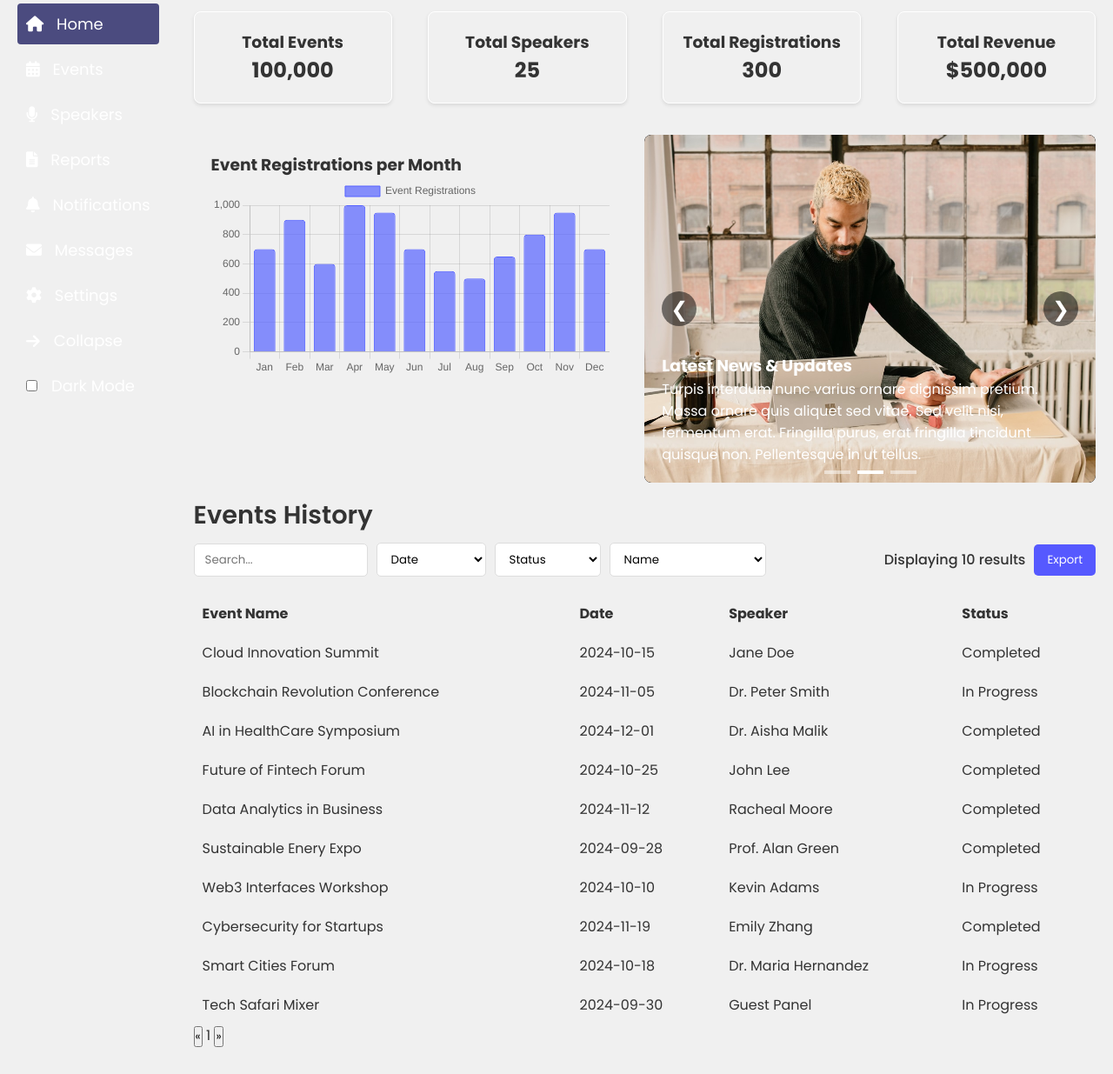
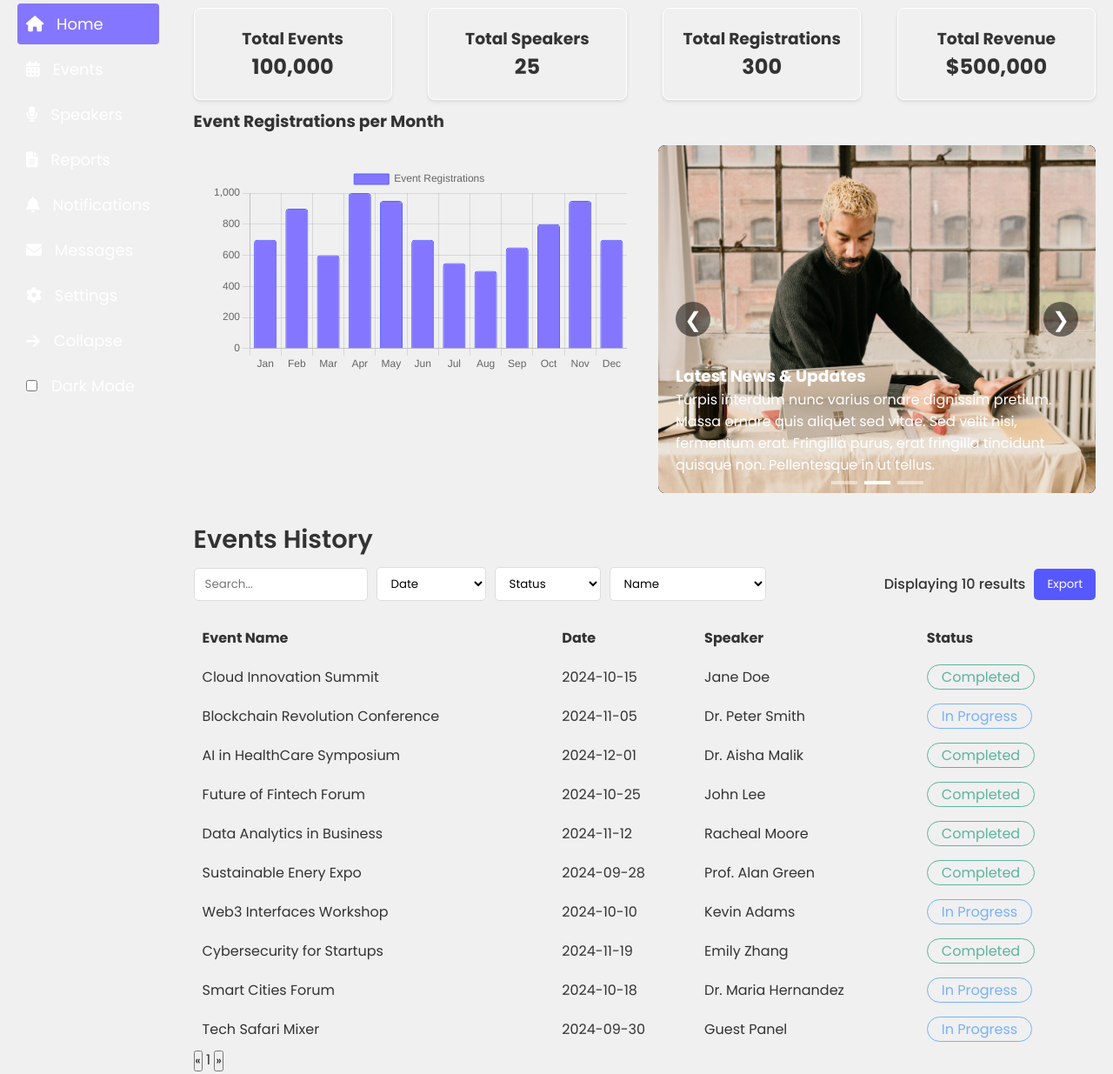
Before and after one commit to kelechiorunta/Alphatwelve-proj, a plain HTML site: page index.html in a window 1280 px wide. Shown: the part 71-1306 px from the top of the page at 87% size. Drawn offline with nearby package versions, Linux system fonts and the light colour scheme.

Commit message:
Initial setup for alpha proj

```diff
--- a/index.html
+++ b/index.html
@@ -84,9 +84,11 @@
 
       <!-- Event Registrations and News Section -->
       <section class="event-news">
-        <div class="event-chart">
-          <h3>Event Registrations per Month</h3>
-          <canvas id="chart"></canvas>
+        <div class="chart-container">
+            <h3>Event Registrations per Month</h3>
+            <div class="event-chart">
+                <canvas id="chart"></canvas>
+            </div>
         </div>
         <div class="carousel-container">
             <div class="news" style="background-image: url('./images/image1.png');">
@@ -201,25 +203,25 @@
               <td>AI in HealthCare Symposium</td>
               <td>2024-12-01</td>
               <td>Dr. Aisha Malik</td>
-              <td><span class="status in-progress">Completed</span></td>
+              <td><span class="status completed">Completed</span></td>
             </tr>
             <tr>
                 <td>Future of Fintech Forum</td>
                 <td>2024-10-25</td>
                 <td>John Lee</td>
-                <td><span class="status in-progress">Completed</span></td>
+                <td><span class="status completed">Completed</span></td>
               </tr>
               <tr>
                 <td>Data Analytics in Business</td>
                 <td>2024-11-12</td>
                 <td>Racheal Moore</td>
-                <td><span class="status in-progress">Completed</span></td>
+                <td><span class="status completed">Completed</span></td>
               </tr>
               <tr>
                 <td>Sustainable Enery Expo</td>
                 <td>2024-09-28</td>
                 <td>Prof. Alan Green</td>
-                <td><span class="status in-progress">Completed</span></td>
+                <td><span class="status completed">Completed</span></td>
               </tr>
               <tr>
                 <td>Web3 Interfaces Workshop</td>
@@ -231,7 +233,7 @@
                 <td>Cybersecurity for Startups</td>
                 <td>2024-11-19</td>
                 <td>Emily Zhang</td>
-                <td><span class="status in-progress">Completed</span></td>
+                <td><span class="status completed">Completed</span></td>
               </tr>
               <tr>
                 <td>Smart Cities Forum</td>
@@ -273,10 +275,12 @@ const eventChart = new Chart(ctx, {
         datasets: [{
             label: 'Event Registrations',
             data: [700, 900, 600, 1000, 950, 700, 550, 500, 650, 800, 950, 700],
-            backgroundColor: 'rgba(86, 99, 255, 0.7)', // Blue similar to the image
+            backgroundColor: 'rgb(133,118,255)', // Blue similar to the image
+            // backgroundColor: 'rgba(86, 99, 255, 0.7)', // Blue similar to the image
             borderColor: 'rgba(86, 99, 255, 1)',
             borderWidth: 1,
-            borderRadius: 4
+            borderRadius: 4,
+
         }]
     },
     options: {
--- a/index.scss
+++ b/index.scss
@@ -55,7 +55,7 @@
   main{
     display: flex;
     flex-direction: column;
-    gap: 1rem;
+    gap: 2rem;
   }
 
   .logo {
@@ -142,7 +142,8 @@
 
   .menu a.active,
   .menu a:hover {
-    background-color: #4b4b7f;
+    background-color: #8576ff;
+    // background-color: #4b4b7f;
   }
 
   .content {
@@ -153,6 +154,7 @@
   .summary {
     display: flex;
     justify-content: space-between;
+    margin-top: -20px;
   }
 
   .summary-card {
@@ -164,6 +166,20 @@
     border-radius: 8px;
     box-shadow: 0 2px 4px rgba(0, 0, 0, 0.1);
 
+  }
+
+  .in-progress{
+    border: 1px solid #77b1ff;
+    color: #77b1ff;
+    padding: 2px 16px;
+    border-radius: 30px;
+  }
+
+  .completed{
+    border: 1px solid #5db49c;
+    color: #5db49c;
+    padding: 2px 16px;
+    border-radius: 30px;
   }
 
   .summary-card.dark-mode{
@@ -202,6 +218,18 @@
     background-color: #f1f5f9;
     color: #333;
   }
+  .chart-container{
+    display: flex;
+    flex-direction: column;
+    gap:1rem;
+    width: 50%;
+    height: 500px;
+    margin-top: -42px;
+    .event-chart{
+        width: 100%;
+        height: 400px;
+    }
+  }
   eventchart.dark-mode, tbody.dark-mode{
     // background-color: #f1f5f9;
     background-color: #484454;
@@ -216,8 +244,12 @@
 
   .event-news {
     display: flex;
+    width: 100%;
+    grid-template-columns: 100% 100%;
+    gap: 1rem;
     margin-top: 20px;
-    justify-content: space-between;
+    height: 400px;
+    // justify-content: space-between;
     .dark-mode{
         background-color: #484454;
     }
--- a/script.js
+++ b/script.js
@@ -8,6 +8,7 @@ document.addEventListener('DOMContentLoaded', function() {
     const eventchart = document.querySelector('.event-chart');
     const mysidebar = document.querySelector('.sidebar');
     const summarycard = document.querySelectorAll('.summary-card');
+    const inprogress = document.querySelectorAll('in-progress')
     const thead = theads[0];  // This gets the first <thead> element
     const tbody = tbodys[0];  // This gets the first <tbody> element
 
@@ -30,6 +31,8 @@ document.addEventListener('DOMContentLoaded', function() {
       mysidebar.classList.toggle('dark-mode', savedTheme === 'dark');
       summarycard.forEach(card=>{
         card.classList.toggle('dark-mode', savedTheme === 'dark')});
+      inprogress.forEach(item=>{
+        item.classList.toggle('dark-mode', savedTheme === 'dark')});
       toggle.checked = savedTheme === 'dark';
     }
 
@@ -41,6 +44,7 @@ document.addEventListener('DOMContentLoaded', function() {
         eventchart.classList.add('dark-mode');
         mysidebar.classList.add('dark-mode');
         summarycard.classList.add('dark-mode');
+        inprogress.classList.add('dark-mode');
         localStorage.setItem('theme', 'dark');
       } else {
         body.classList.remove('dark-mode');
@@ -49,6 +53,7 @@ document.addEventListener('DOMContentLoaded', function() {
         eventchart.classList.remove('dark-mode');
         mysidebar.classList.remove('dark-mode');
         summarycard.classList.remove('dark-mode');
+        inprogress.classList.remove('dark-mode');
         localStorage.setItem('theme', 'light');
       }
     });
```
Also changed, not shown: index.css, 1 other file.
